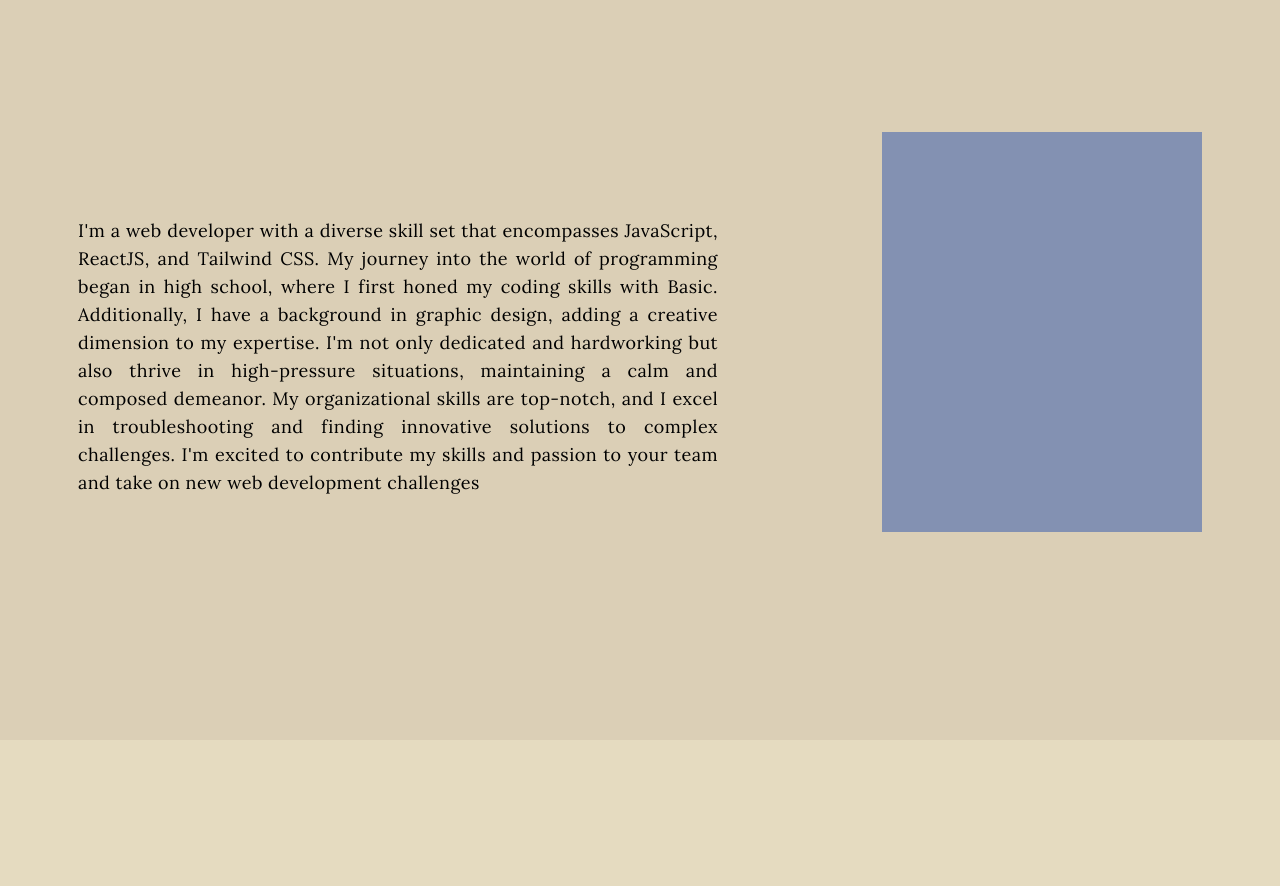
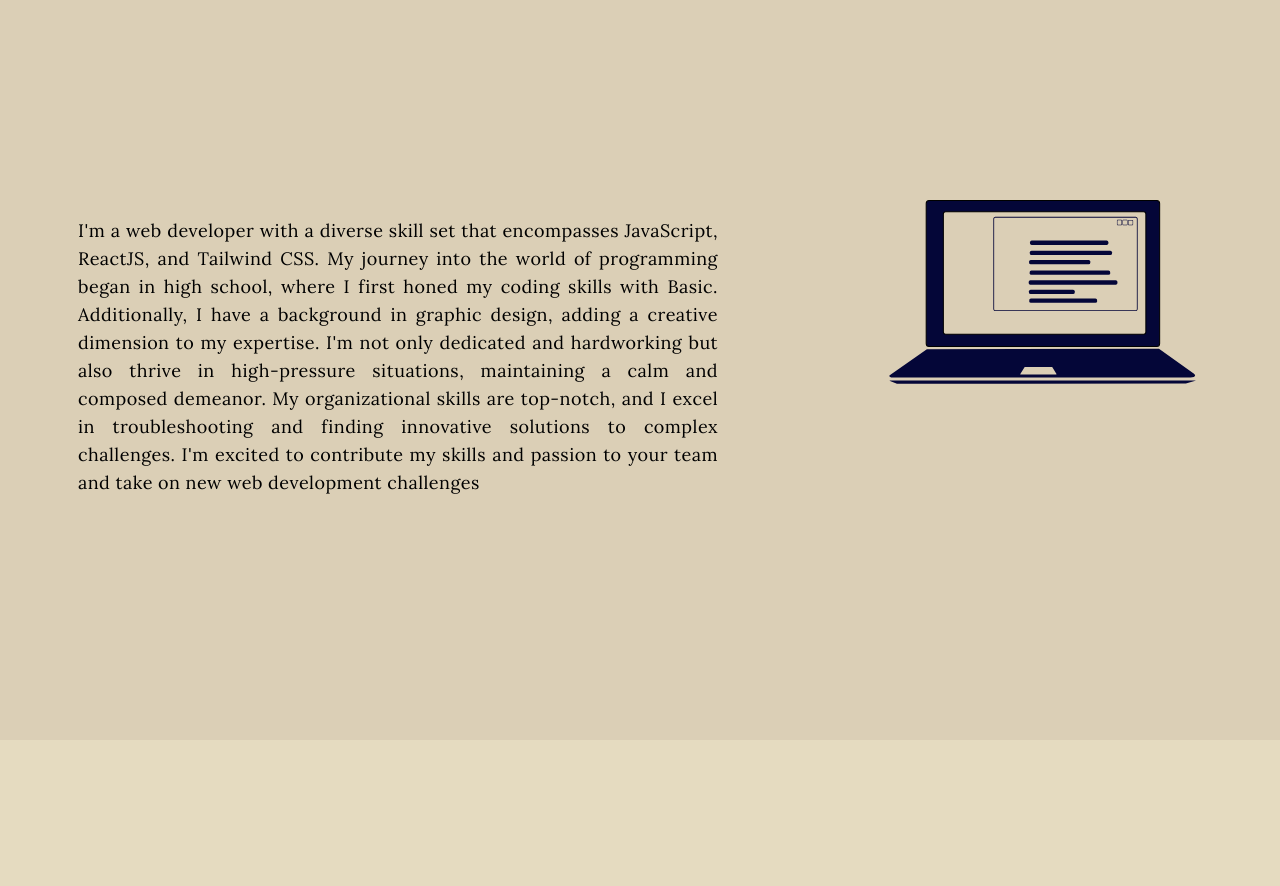
Before and after one commit to soyeolesafm/esauldev, a React (Create React App) app: page / in a window 1280 px wide. Shown: the part 860-1746 px from the top of the page. Built offline with nearby package versions, Linux system fonts and the light colour scheme.

Commit message:
vetor laptop added

```diff
--- a/src/components/About.js
+++ b/src/components/About.js
@@ -1,4 +1,5 @@
 import React from "react";
+import {ReactComponent as Laptop} from "./assets/laptop.svg"
 
 const About = () => {
     return (
@@ -19,10 +20,10 @@
                 </p>
             </div>
             <div className=" h-1/6 md:h-3/6 w-3/12 m-auto md:mt-48 md:mr-32.
-            hjj
-             pb-0 bg-main_light ">
 
+             pb-0  ">
 
+                <Laptop className=" fill-ink " />
 
             </div>
 
```
Also changed, not shown: src/components/assets/laptop.svg (added), 1 other file (tests, documents, lock files or other folders).
